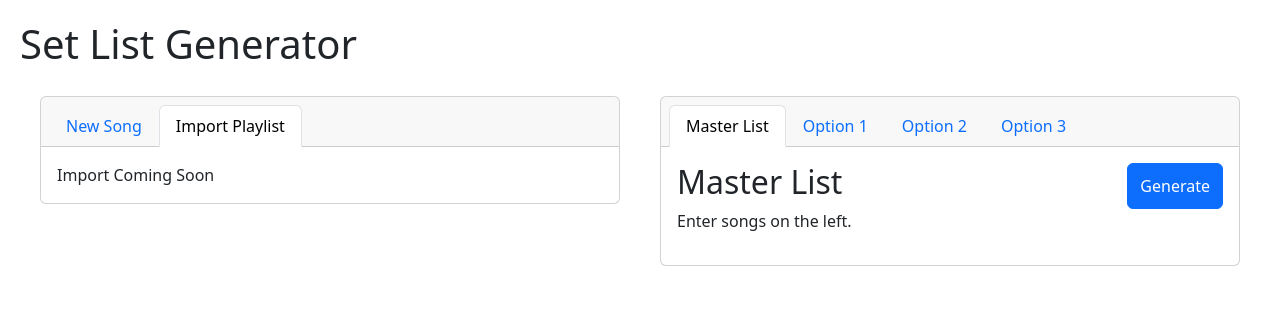
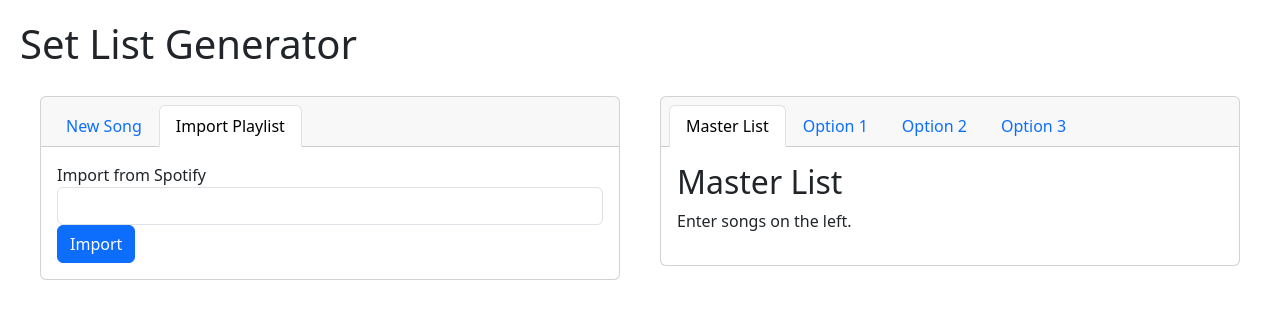
Before and after one commit to jdittert/setlist-generator, a React (Vite) app: page / in a window 1280 px wide. Both pictures are taken after a click on the button "Import Playlist". Shown: the top 318 px of the page. Built offline with nearby package versions, Linux system fonts and the light colour scheme.

Commit message:
Add functionality for importing spotify playlists

```diff
--- a/src/HomePage.jsx
+++ b/src/HomePage.jsx
@@ -26,12 +26,21 @@ const HomePage = () => {
     setSongList((prevSongList) => prevSongList.filter((song) => song.title !== title));
   };
 
+  const handleClearList = () => {
+    setSongList([]);
+  };
+
+  const handleImportPlaylist = (importedSongs) => {
+    // Update the songList state with the imported songs
+    setSongList((prevSongList) => [...prevSongList, ...importedSongs]);
+  };
+
   return (
     <div>
       <h1>Set List Generator</h1>
       <div style={{ display: "flex" }}>
-        <LeftSection onAddSong={handleAddSong}  />
-        <RightSection songs={songList} onDeleteSong={handleDeleteSong} />
+        <LeftSection onAddSong={handleAddSong} onImportPlaylist={handleImportPlaylist} />
+        <RightSection songs={songList} onDeleteSong={handleDeleteSong} onClearList={handleClearList} />
       </div>
     </div>
   );
--- /dev/null
+++ b/src/ImportFromSpotify.jsx
@@ -0,0 +1,142 @@
+import React, { useState } from "react";
+
+const ImportFromSpotify = ({ onImportPlaylist }) => {
+  const [spotifyPlaylistUrl, setSpotifyPlaylistUrl] = useState("");
+  const [importError, setImportError] = useState("");
+  const [isImporting, setIsImporting] = useState(false);
+
+  const handleImportChange = (event) => {
+    setSpotifyPlaylistUrl(event.target.value);
+    setImportError(""); // Clear previous error
+  };
+
+  const handleImportSubmit = async (event) => {
+    event.preventDefault();
+
+    setIsImporting(true);
+    setImportError(""); // Clear previous error
+
+    // Validate Spotify playlist URL
+    if (!isValidSpotifyPlaylistUrl(spotifyPlaylistUrl)) {
+      setImportError("Invalid Spotify playlist URL");
+      setIsImporting(false);
+      return;
+    }
+
+    try {
+      const playlistId = extractPlaylistId(spotifyPlaylistUrl);
+      const playlistResponse = await fetchPlaylist(playlistId);
+
+      if (!playlistResponse || !playlistResponse.tracks || playlistResponse.tracks.items.length === 0) {
+        setImportError("Invalid or Empty Playlist");
+        setIsImporting(false);
+        return;
+      }
+
+      const songs = playlistResponse.tracks.items.map((item) => ({
+        title: item.track.name,
+        artist: item.track.artists.map((artist) => artist.name).join(", "),
+        timeInSeconds: item.track.duration_ms ? Math.floor(item.track.duration_ms / 1000) : 0,
+        bpm: "0", // BPM from Spotify API might require additional processing
+      }));
+
+      onImportPlaylist(songs);
+      setIsImporting(false);
+      setSpotifyPlaylistUrl("");
+    } catch (error) {
+      setImportError("Error importing playlist");
+      setIsImporting(false);
+    }
+  };
+
+  const extractPlaylistId = (url) => {
+    // Example URL formats:
+    // - https://open.spotify.com/playlist/playlist_id
+    // - spotify:playlist:playlist_id
+
+    let playlistId = "";
+
+    // Match the URL format: https://open.spotify.com/playlist/playlist_id
+    const openUrlMatch = url.match(/\/playlist\/([^/?]+)/);
+    if (openUrlMatch) {
+      playlistId = openUrlMatch[1];
+    }
+
+    // If not found, match the URL format: spotify:playlist:playlist_id
+    if (!playlistId) {
+      const uriMatch = url.match(/spotify:playlist:([^/?]+)/);
+      if (uriMatch) {
+        playlistId = uriMatch[1];
+      }
+    }
+
+    return playlistId;
+  };
+
+  const fetchPlaylist = async (playlistId) => {
+    try {
+      // Insert your Spotify API client ID and client secret
+      const clientId = "40ce1fda6d6d47f7ac807a98b251d230";
+      const clientSecret = "a004446777224bf387517684d506d0f4";
+
+      // Encode client ID and client secret as base64
+      const credentials = btoa(`${clientId}:${clientSecret}`);
+
+      // Fetch access token from the Spotify API (this part may vary based on your authentication flow)
+      const response = await fetch("https://accounts.spotify.com/api/token", {
+        method: "POST",
+        headers: {
+          "Content-Type": "application/x-www-form-urlencoded",
+          Authorization: `Basic ${credentials}`,
+        },
+        body: "grant_type=client_credentials",
+      });
+
+      const data = await response.json();
+      const accessToken = data.access_token;
+
+      // Fetch playlist details using the access token
+      const playlistResponse = await fetch(`https://api.spotify.com/v1/playlists/${playlistId}`, {
+        headers: {
+          Authorization: `Bearer ${accessToken}`,
+        },
+      });
+
+      const playlistData = await playlistResponse.json();
+      return playlistData;
+    } catch (error) {
+      console.error("Error fetching playlist:", error);
+      throw error;
+    }
+  };
+
+
+  const isValidSpotifyPlaylistUrl = (url) => {
+    // Add your validation logic here to check if the URL is a valid Spotify playlist URL
+    // You can use regex or other methods to perform this validation
+    // For simplicity, let's assume the URL is valid if it's not empty
+    return url.trim() !== "";
+  };
+
+  return (
+    <form onSubmit={handleImportSubmit}>
+      <div className="form-group">
+        <label>Import from Spotify</label>
+        <input
+          type="text"
+          id="spotifyPlaylistUrl"
+          name="spotifyPlaylistUrl"
+          value={spotifyPlaylistUrl}
+          onChange={handleImportChange}
+          className={`form-control ${importError ? "is-invalid" : ""}`}
+        />
+        {importError && <div className="invalid-feedback">{importError}</div>}
+      </div>
+      <button type="submit" className="btn btn-primary" disabled={isImporting}>
+        {isImporting ? "Importing..." : "Import"}
+      </button>
+    </form>
+  );
+};
+
+export default ImportFromSpotify;
--- a/src/LeftSection.jsx
+++ b/src/LeftSection.jsx
@@ -1,6 +1,7 @@
 import React, { useState, useRef } from "react";
+import ImportFromSpotify from './ImportFromSpotify';
 
-const LeftSection = ({ onAddSong }) => {
+const LeftSection = ({ onAddSong, onImportPlaylist }) => {
   const [activeTab, setActiveTab] = useState("newSong");
   const [formData, setFormData] = useState({
     title: "",
@@ -170,7 +171,7 @@ const LeftSection = ({ onAddSong }) => {
               </form>
             </div>
           ) : (
-            <div>Import Coming Soon</div>
+            <ImportFromSpotify onImportPlaylist={onImportPlaylist} />
           )}
         </div>
       </div>
--- a/src/OptionsList.jsx
+++ b/src/OptionsList.jsx
@@ -3,12 +3,15 @@ import React from "react";
 const OptionsList = ({ options }) => {
   return (
     <div>
-      <h2>{options.length > 0 ? "Generated Option" : "No Option"}</h2>
+      <h2>{options && options.length > 0 ? "Generated Option" : "No Option"}</h2>
+      {options && options.length > 0 ?
       <ul>
         {options.map((song, index) => (
           <li key={index}>{song.title}</li>
         ))}
-      </ul>
+      </ul> :
+      <div>Click &quot;Generate&quot; to see a random selection.</div>
+        }
     </div>
   );
 };
--- a/src/RightSection.jsx
+++ b/src/RightSection.jsx
@@ -1,7 +1,7 @@
 import React, { useState } from "react";
 import OptionsList from './OptionsList';
 
-const RightSection = ({ songs, onDeleteSong }) => {
+const RightSection = ({ songs, onDeleteSong, onClearList }) => {
   const [activeRightTab, setActiveRightTab] = useState("Master List");
   const [generatedOptions, setGeneratedOptions] = useState([]);
 
@@ -26,6 +26,11 @@ const RightSection = ({ songs, onDeleteSong }) => {
 
     setGeneratedOptions(randomCombinations);
     setActiveRightTab("Option 1"); // Display the first generated option
+  };
+
+  const handleClearList = () => {
+    onClearList();
+    setGeneratedOptions([]);
   };
 
   return (
@@ -91,6 +96,13 @@ const RightSection = ({ songs, onDeleteSong }) => {
               )}
             </div>
           )}
+          {songs.length > 0 && (
+            <div className="mt-3">
+              <button className="btn btn-danger" onClick={handleClearList}>
+                Clear List
+              </button>
+            </div>
+          )}
         </div>
       </div>
     </div>
@@ -105,9 +117,10 @@ const MasterList = ({ songs, onDeleteSong, onGenerateOptions }) => {
     <div className="master-list">
       <div className="d-flex justify-content-between">
         <h2>Master List</h2>
+        {songs.length > 0 &&
         <button className="btn btn-primary" onClick={onGenerateOptions}>
               Generate
-                        </button>
+        </button>}
       </div>
       {sortedSongs.length === 0 ? (
         <p>Enter songs on the left.</p>
```
